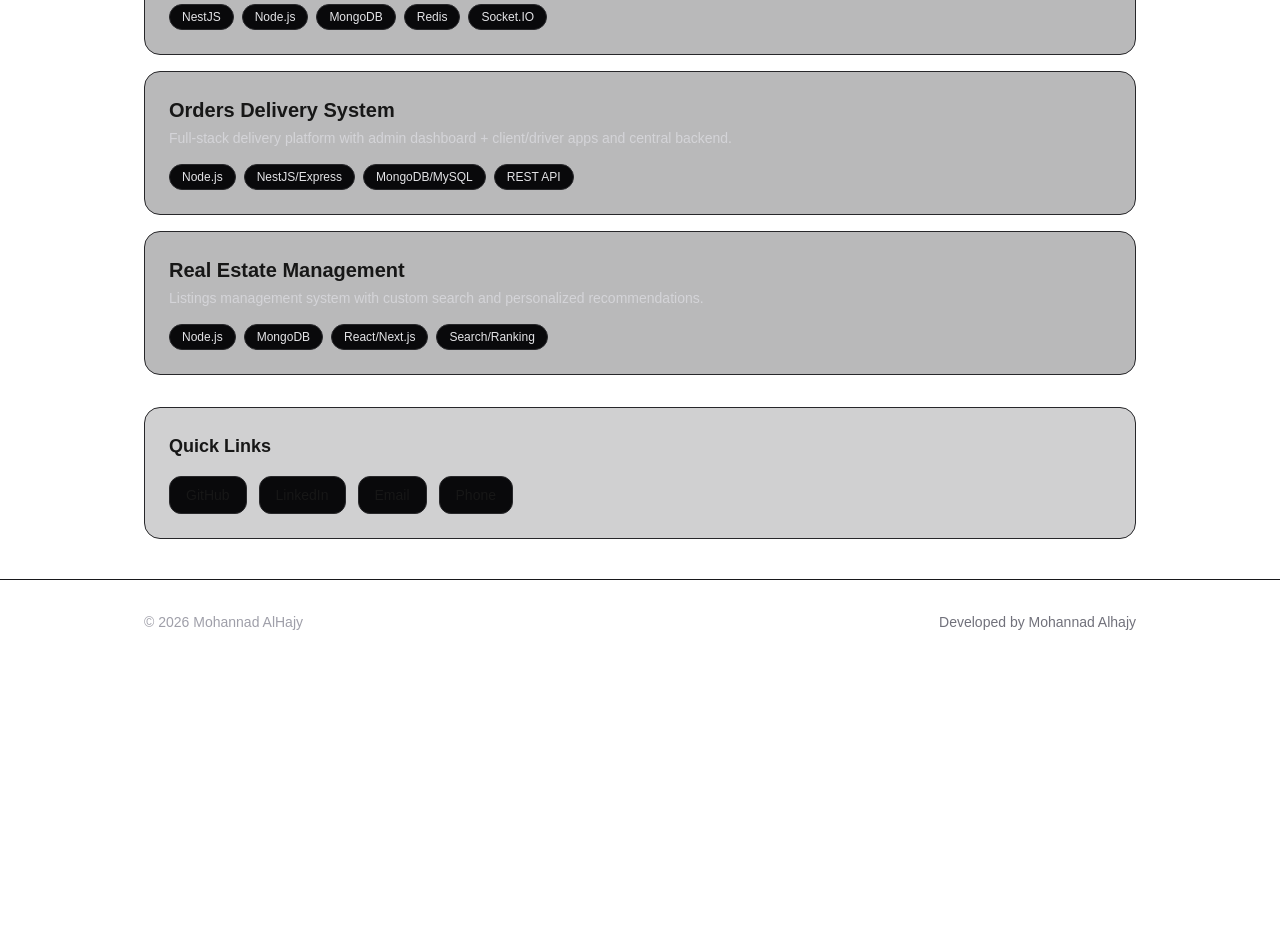
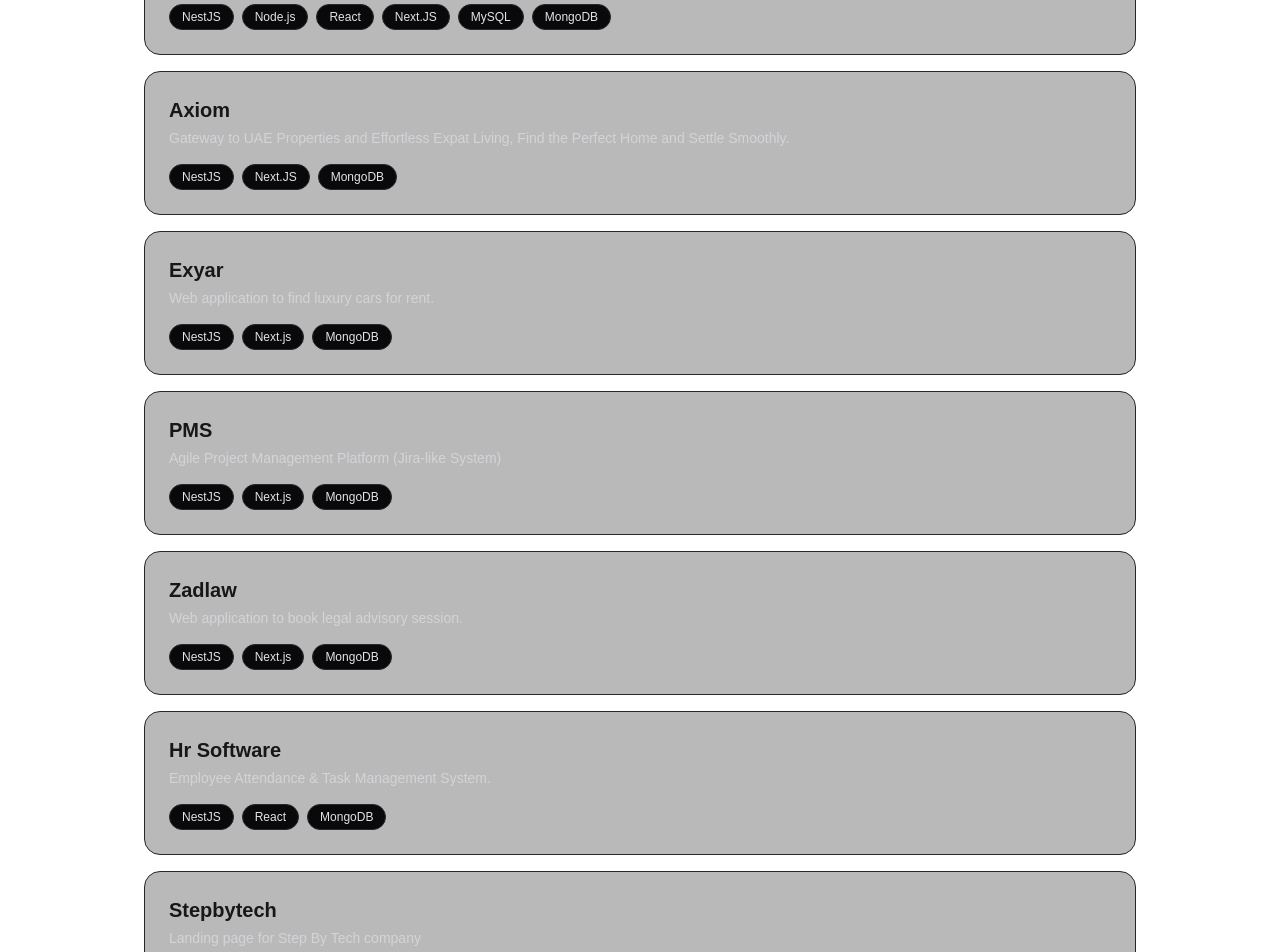
Before and after one commit to mohannadalhajy/portfolio, a Next.js app: page /projects in a window 1280 px wide. Shown: the part 300-1252 px from the top of the page. Before the commit the page ends 964 px from the top, so only its background shows below. Built offline with nearby package versions, Linux system fonts and the light colour scheme.

Commit message:
add projects

```diff
--- a/src/app/page.tsx
+++ b/src/app/page.tsx
@@ -137,6 +137,8 @@ export default function HomePage() {
                 improvements.
               </li>
             </ul>
+            <br/>
+            <img src="/stepbytech-certificate.jpeg" alt="stepbytech certificate" />
           </div>
 
           <div>
--- a/src/data/projects.ts
+++ b/src/data/projects.ts
@@ -12,14 +12,78 @@ export const projects: Project[] = [
     slug: "vidnik",
     title: "Vidnik Mobile Platform",
     subtitle:
-      "Scalable backend powering a real-time communication and subscription-based mobile app.",
+      "Mobile app where Muslims can connect with their potential life partners.",
     highlights: [
       "Implemented Apple & Google subscription lifecycle handling",
       "Integrated secure payment validation flows",
       "Built real-time messaging and video communication backend",
       "Focused on scalability and reliability",
     ],
-    stack: ["NestJS", "Node.js", "MongoDB", "Redis", "Socket.IO"],
+    stack: ["NestJS", "Node.js", "React", "Next.JS", "MySQL", "MongoDB"],
+    links: [],
+  },
+  {
+    slug: "axiom",
+    title: "Axiom",
+    subtitle: "Gateway to UAE Properties and Effortless Expat Living, Find the Perfect Home and Settle Smoothly.",
+    highlights: [],
+    stack: ["NestJS", "Next.JS", "MongoDB"],
+    links: [],
+  },
+  {
+    slug: "exyar",
+    title: "Exyar",
+    subtitle: "Web application to find luxury cars for rent.",
+    highlights: [],
+    stack: ["NestJS", "Next.js", "MongoDB"],
+    links: [],
+  },
+  {
+    slug: "pms",
+    title: "PMS",
+    subtitle: "Agile Project Management Platform (Jira-like System)",
+    highlights: [],
+    stack: ["NestJS", "Next.js", "MongoDB"],
+    links: [],
+  },
+  {
+    slug: "zadlaw",
+    title: "Zadlaw",
+    subtitle: "Web application to book legal advisory session.",
+    highlights: [],
+    stack: ["NestJS", "Next.js", "MongoDB"],
+    links: [],
+  },
+  {
+    slug: "hr-software",
+    title: "Hr Software",
+    subtitle: "Employee Attendance & Task Management System.",
+    highlights: [],
+    stack: ["NestJS", "React", "MongoDB"],
+    links: [],
+  },
+  {
+    slug: "stepbytech",
+    title: "Stepbytech",
+    subtitle: "Landing page for Step By Tech company",
+    highlights: [],
+    stack: ["NestJS", "Next.js", "MongoDB"],
+    links: [],
+  },
+  {
+    slug: "mark-media",
+    title: "Mark Media",
+    subtitle: "Landing page for Mark Media company",
+    highlights: [],
+    stack: ["NestJS", "Next.js", "MongoDB"],
+    links: [],
+  },
+  {
+    slug: "xygma",
+    title: "Xygma",
+    subtitle: "Landing page for Xygma company",
+    highlights: [],
+    stack: ["NestJS", "Next.js", "MongoDB"],
     links: [],
   },
   {
@@ -32,7 +96,7 @@ export const projects: Project[] = [
       "Order tracking and delivery status updates",
       "Real-time updates via APIs/notifications",
     ],
-    stack: ["Node.js", "NestJS/Express", "MongoDB/MySQL", "REST API"],
+    stack: ["Node.js", "Express", "React", "MongoDB"],
     links: [
       {
         label: "Backend Repo",
@@ -47,13 +111,14 @@ export const projects: Project[] = [
   {
     slug: "real-estate-management",
     title: "Real Estate Management",
-    subtitle: "Listings management system with custom search and personalized recommendations.",
+    subtitle:
+      "Listings management system with custom search and personalized recommendations.",
     highlights: [
       "Custom search engine using Vector Space Model",
       "Recommendation system based on user behavior/preferences",
       "Admin dashboard for managing listings and users",
     ],
-    stack: ["Node.js", "MongoDB", "React/Next.js", "Search/Ranking"],
+    stack: ["Node.js", "Express", "React", "MongoDB"],
     links: [
       {
         label: "Backend Repo",
```
Also changed, not shown: public/stepbytech-certificate.jpeg (added).
